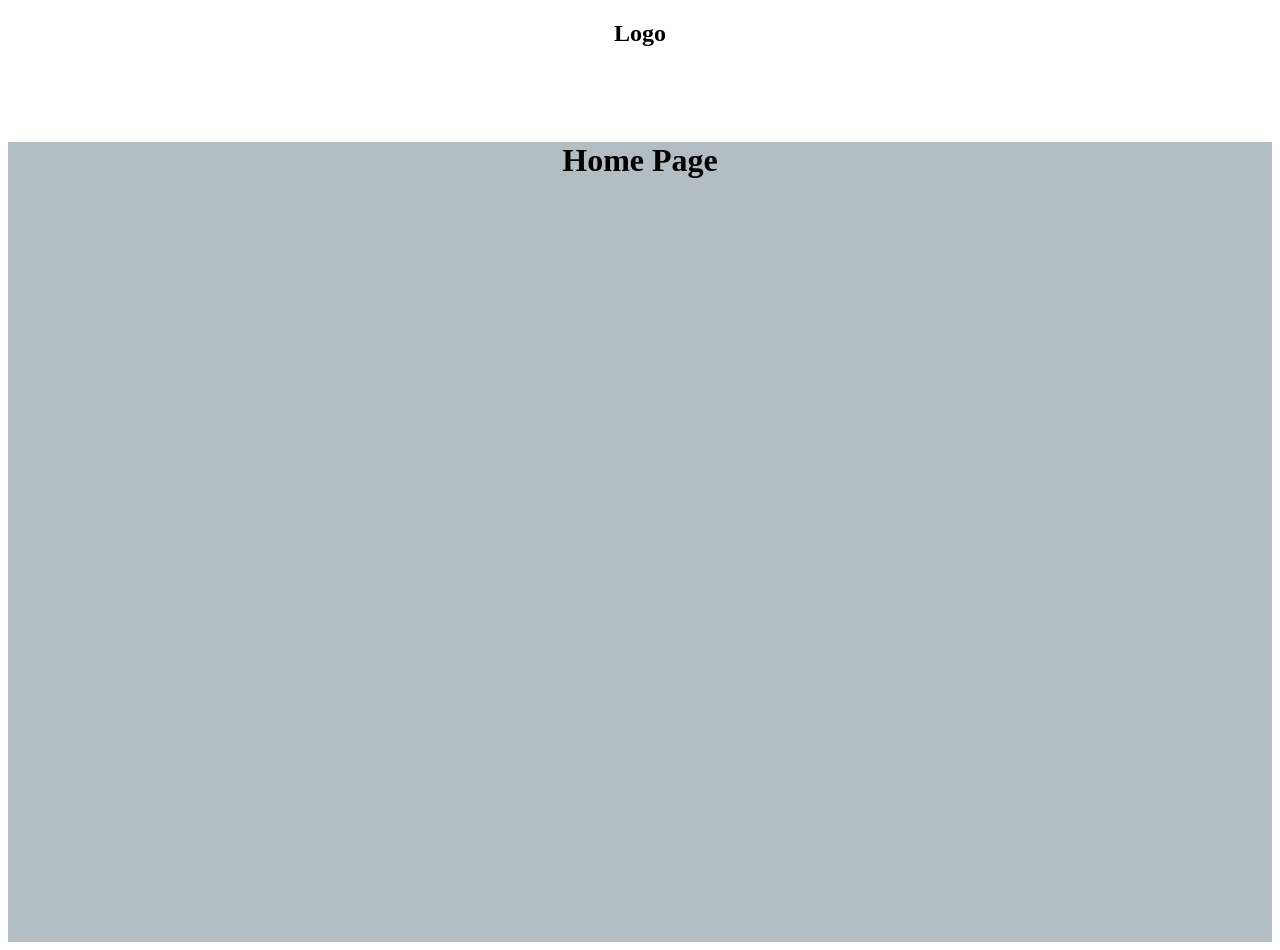
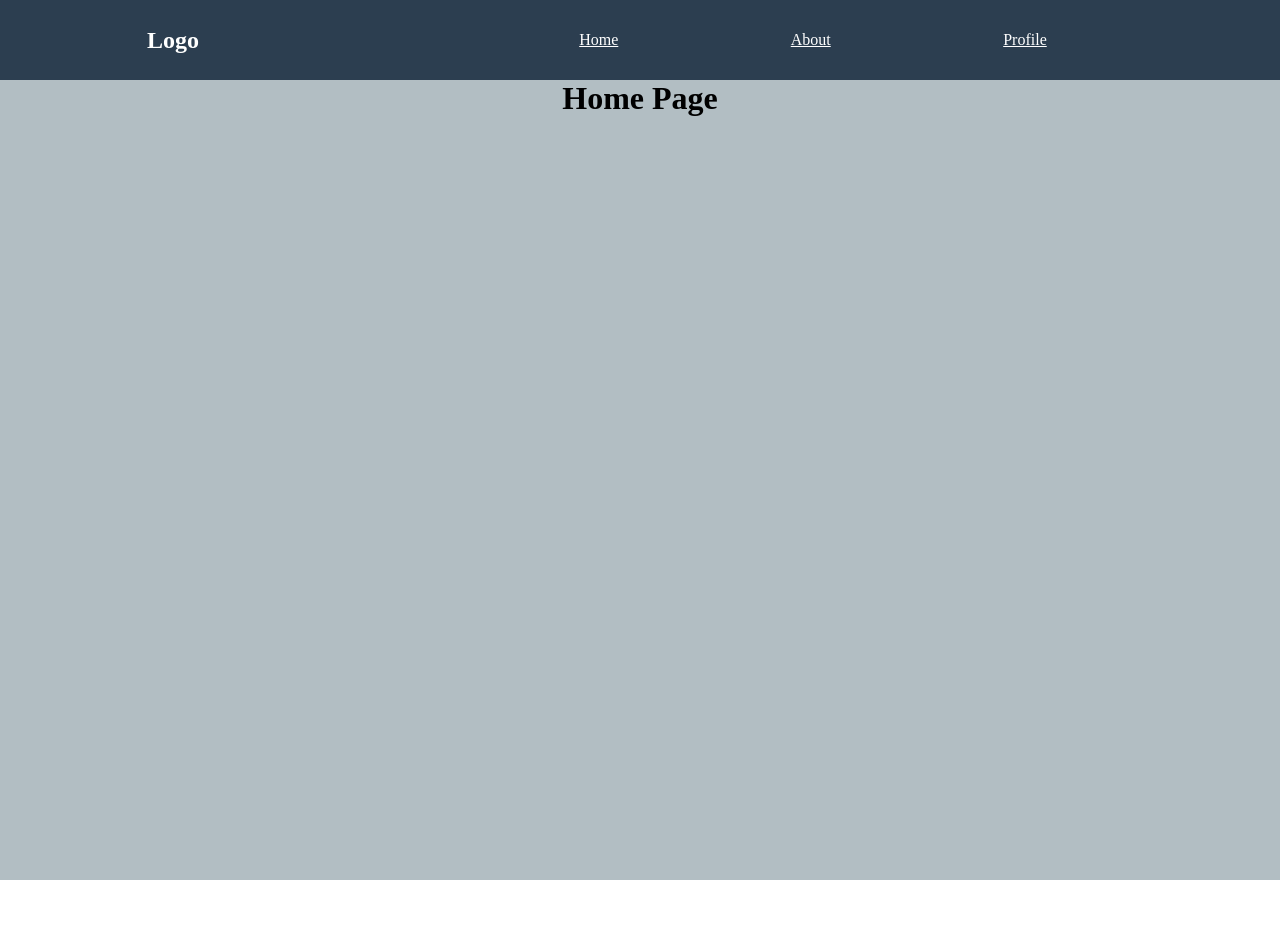
Before and after one commit to ShubhamChavhan09/fortnite-items-list, a React (Create React App) app: page / in a window 1280 px wide. After the commit the page ends 880 px from the top, so only its background shows below. Built offline with nearby package versions, Linux system fonts and the light colour scheme.

Commit message:
added styling to every component

```diff
--- a/src/App.css
+++ b/src/App.css
@@ -1,38 +1,24 @@
+* {
+  box-sizing: border-box;
+  margin: 0;
+  padding: 0;
+}
 .App {
   text-align: center;
+  height: 100vh;
 }
-
-.App-logo {
-  height: 40vmin;
-  pointer-events: none;
-}
-
-@media (prefers-reduced-motion: no-preference) {
-  .App-logo {
-    animation: App-logo-spin infinite 20s linear;
-  }
-}
-
-.App-header {
-  background-color: #282c34;
-  min-height: 100vh;
+nav {
   display: flex;
-  flex-direction: column;
+  justify-content: space-around;
   align-items: center;
-  justify-content: center;
-  font-size: calc(10px + 2vmin);
+  min-height: 10vh;
+  background: #2c3e50;
   color: white;
 }
-
-.App-link {
-  color: #61dafb;
+.nav-links {
+  width: 50%;
+  display: flex;
+  justify-content: space-around;
+  align-items: center;
+  list-style-type: none;
 }
-
-@keyframes App-logo-spin {
-  from {
-    transform: rotate(0deg);
-  }
-  to {
-    transform: rotate(360deg);
-  }
-}
```
